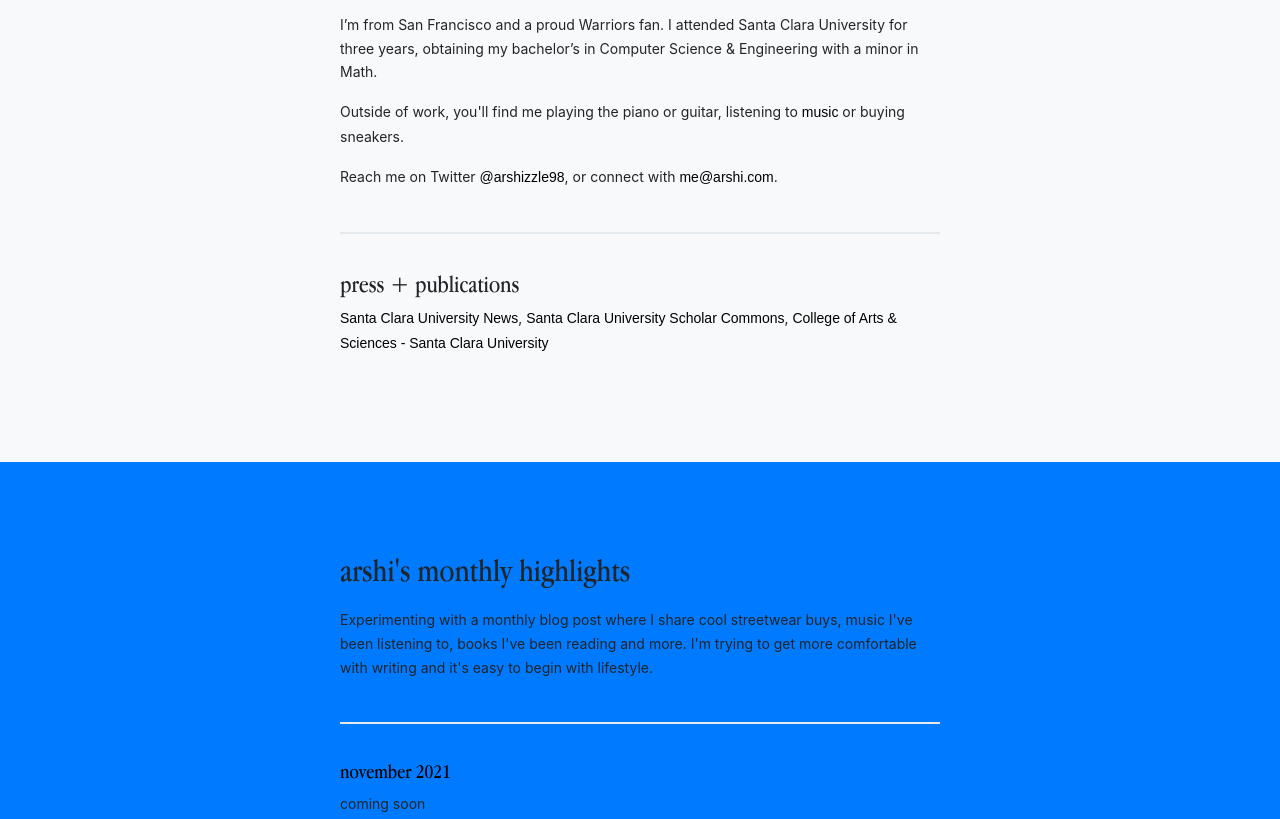
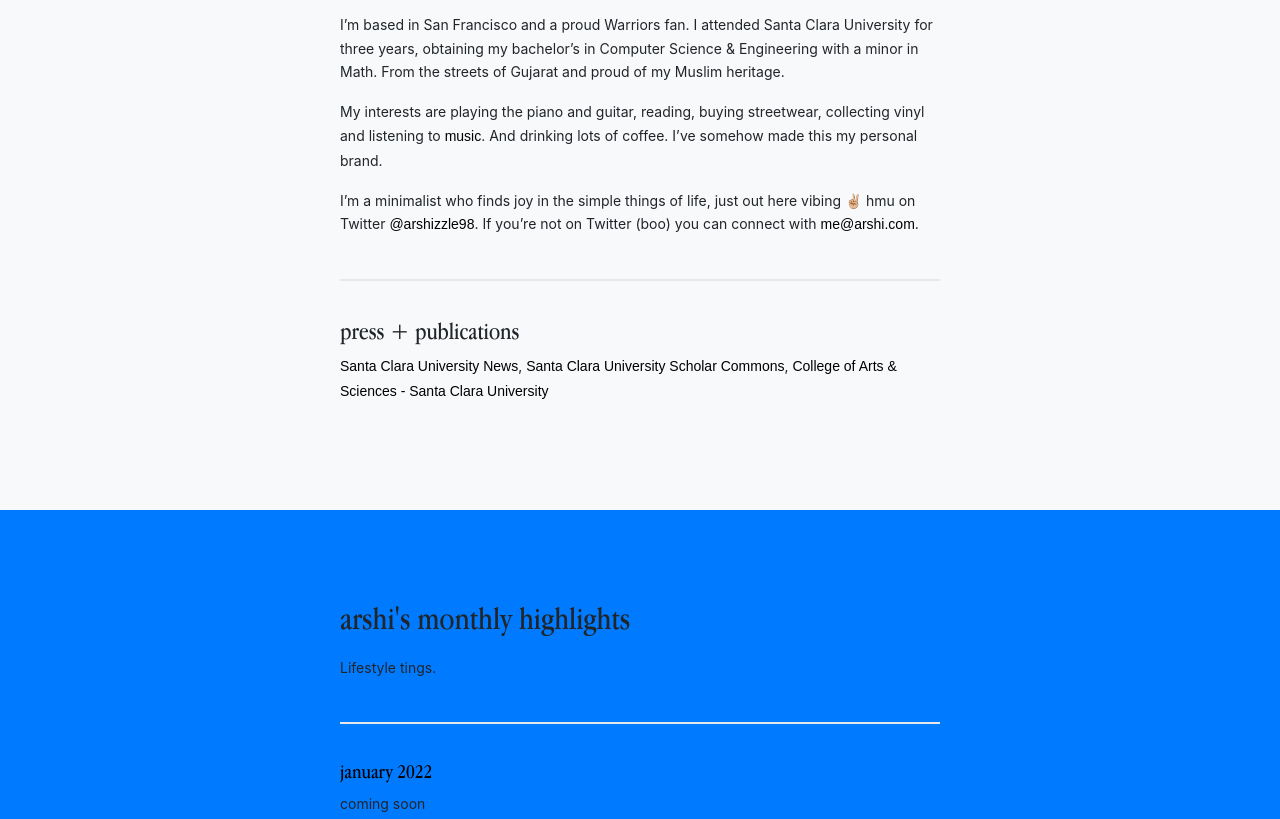
Before and after one commit to arshij/arshij.github.io, a website with bundled scripts: page index.html in a window 1280 px wide. Shown: the part 1278-2097 px from the top of the page. Built offline with nearby package versions, Linux system fonts and the light colour scheme; a web font is replaced by a local one.

Commit message:
smol update

```diff
--- a/index.html
+++ b/index.html
@@ -16,6 +16,13 @@
   <link href="https://fonts.googleapis.com/css2?family=Inter:wght@100;200;300;400;500;600;700;800;900&family=Source+Sans+Pro:ital,wght@0,200;0,300;0,400;0,600;0,700;0,900;1,200;1,300;1,400;1,600;1,700;1,900&display=swap" rel="stylesheet">
   <script src="https://cdnjs.cloudflare.com/ajax/libs/bodymovin/5.5.3/lottie.js"></script>
   <link href="https://fonts.googleapis.com/css2?family=Syne+Tactile&display=swap" rel="stylesheet">
+  <script async src="https://www.googletagmanager.com/gtag/js?id=G-6E0BTTTK6T"></script>
+  <script>
+    window.dataLayer = window.dataLayer || [];
+    function gtag(){dataLayer.push(arguments);}
+    gtag('js', new Date());
+    gtag('config', 'G-6E0BTTTK6T');
+  </script>
 </head>
 
 <body id="page-top">
@@ -72,17 +79,20 @@
         intention-based design into everything I build. A true <a class="special" href="https://www.16personalities.com/enfp-personality" target="_blank">ENFP</a>,
         I'm highly curious and seek to make the lives of others better.</p>
 
-      <p class="small-text">I’m from San Francisco and a proud Warriors fan. I attended Santa
-        Clara University for three years, obtaining my bachelor’s in Computer
-        Science & Engineering with a minor in Math.</p>
+      <p class="small-text">I’m based in San Francisco and a proud Warriors fan.
+        I attended Santa Clara University for three years, obtaining my bachelor’s
+        in Computer Science & Engineering with a minor in Math. From the streets
+        of Gujarat and proud of my Muslim heritage.</p>
 
-      <p class="small-text">Outside of work, you'll find me playing the piano or guitar,
-        listening to <a href="https://open.spotify.com/playlist/6PbWxf8VR85EezbLO9Fx4n?si=GHUj-gX6SVql5Cup4uJ5_Q" class="special" target="_blank">music</a>
-        or buying sneakers.
+      <p class="small-text">My interests are playing the piano and guitar, reading, buying streetwear,
+      collecting vinyl and listening to <a href="https://open.spotify.com/playlist/6PbWxf8VR85EezbLO9Fx4n?si=GHUj-gX6SVql5Cup4uJ5_Q" class="special" target="_blank">music</a>.
+      And drinking lots of coffee. I’ve somehow made this my personal brand.
       </p>
 
-      <p class="small-text">Reach me on Twitter <a class="special" href="https://www.twitter.com/arshizzle98" target="_blank">@arshizzle98</a>,
-        or connect with <a class="special" href="mailto:me@arshi.com" target="_blank">me@arshi.com</a>.</p>
+      <p class="small-text">I’m a minimalist who finds joy in the simple things
+        of life, just out here vibing ✌🏼 hmu on Twitter <a class="special" href="https://www.twitter.com/arshizzle98" target="_blank">@arshizzle98</a>.
+        If you’re not on Twitter (boo) you can connect with <a class="special" href="mailto:me@arshi.com" target="_blank">me@arshi.com</a>.
+      </p>
 
       <div class="spacer"></div>
       <hr class="line">
@@ -103,15 +113,13 @@
 
       <div class="spacer"></div>
 
-      <p>Experimenting with a monthly blog post where I share cool streetwear buys,
-        music I've been listening to, books I've been reading and more. I'm trying to
-        get more comfortable with writing and it's easy to begin with lifestyle.</p>
+      <p>Lifestyle tings.</p>
 
       <div class="spacer"></div>
       <hr class="line">
       <div class="spacer2"></div>
 
-      <h5 class="subtitle"><a class="blog-link" href="highlights/november-2021.html" target="_blank">november 2021</a></h5>
+      <h5 class="subtitle"><a class="blog-link" href="highlights/november-2021.html" target="_blank">january 2022</a></h5>
       <p>coming soon</p>
     </div>
   </section>
@@ -128,7 +136,7 @@
   <!-- Footer -->
   <footer class="py-5 bg-primary">
     <div class="wrapper">
-      <p class="small-text" style="float:left">© Arshi Jujara 2021</p>
+      <p class="small-text" style="float:left">© Arshi Jujara 2022</p>
       <p class="small-text" style="float:right"><a href="https://www.twitter.com/arshizzle98" target="_blank">@arshizzle98</a></p>
     </div>
   </footer>
```
